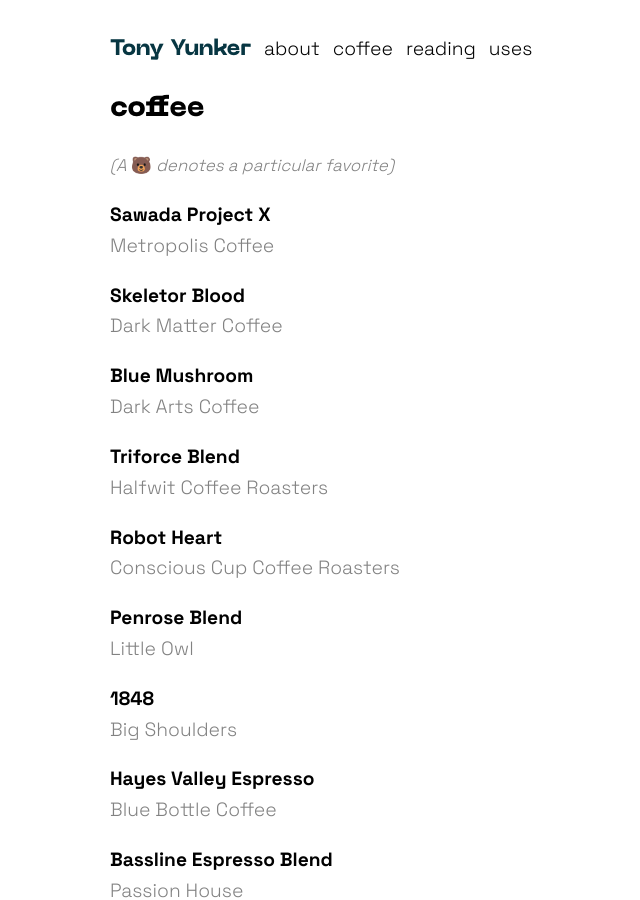
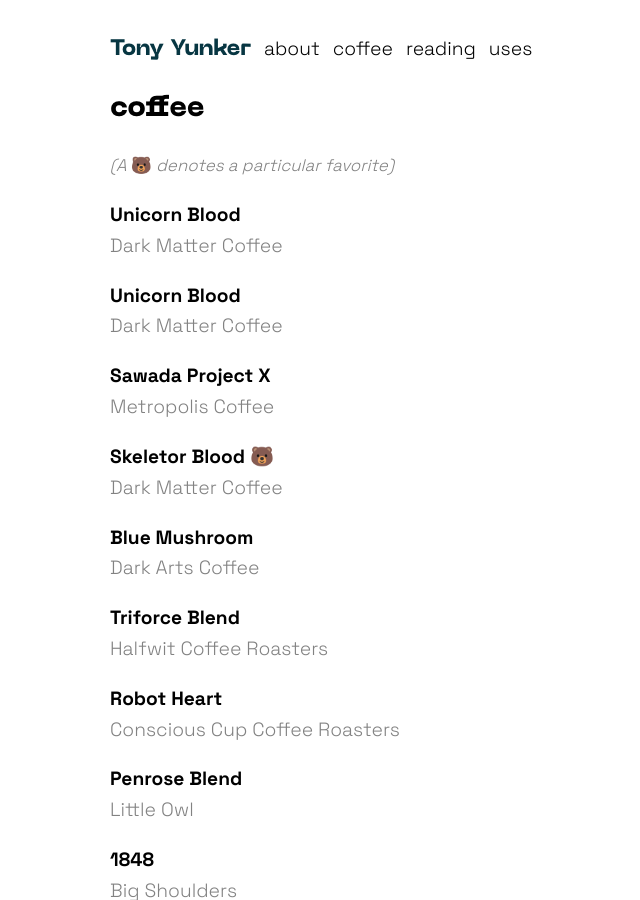
Before and after one commit to ayunker/ayunker.github.io, a Jekyll site: the page built from logs/coffee.md, in a window 1280 px wide and 900 px high. Shown: the whole window, without its empty margins (130-770 px from the left). Built offline with Jekyll 4.4.1, drawn with Linux system fonts in a browser that asks for light colours.

Commit message:
UPDATE coffee and reading logs

```diff
--- a/logs/coffee.md
+++ b/logs/coffee.md
@@ -9,10 +9,16 @@
   <em>denotes a particular favorite)</em>
 </span>
 
+**Unicorn Blood**\\
+<span class="grey-text">Dark Matter Coffee</span>
+
+**Unicorn Blood**\\
+<span class="grey-text">Dark Matter Coffee</span>
+
 **Sawada Project X**\\
 <span class="grey-text">Metropolis Coffee</span>
 
-**Skeletor Blood**\\
+**Skeletor Blood** 🐻\\
 <span class="grey-text">Dark Matter Coffee</span>
 
 **Blue Mushroom**\\
```
Also changed, not shown: logs/reading.md (+3 -0 lines).
